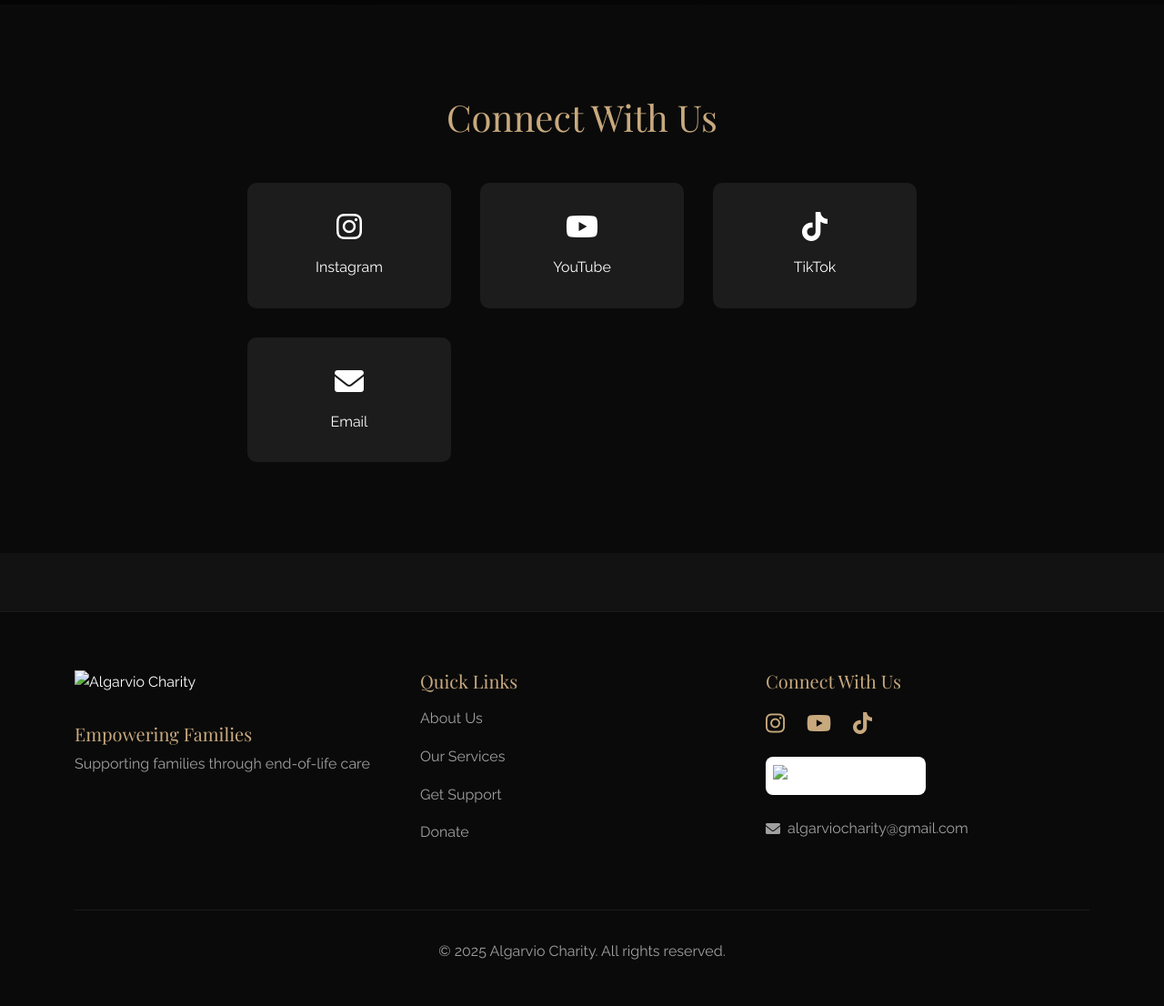
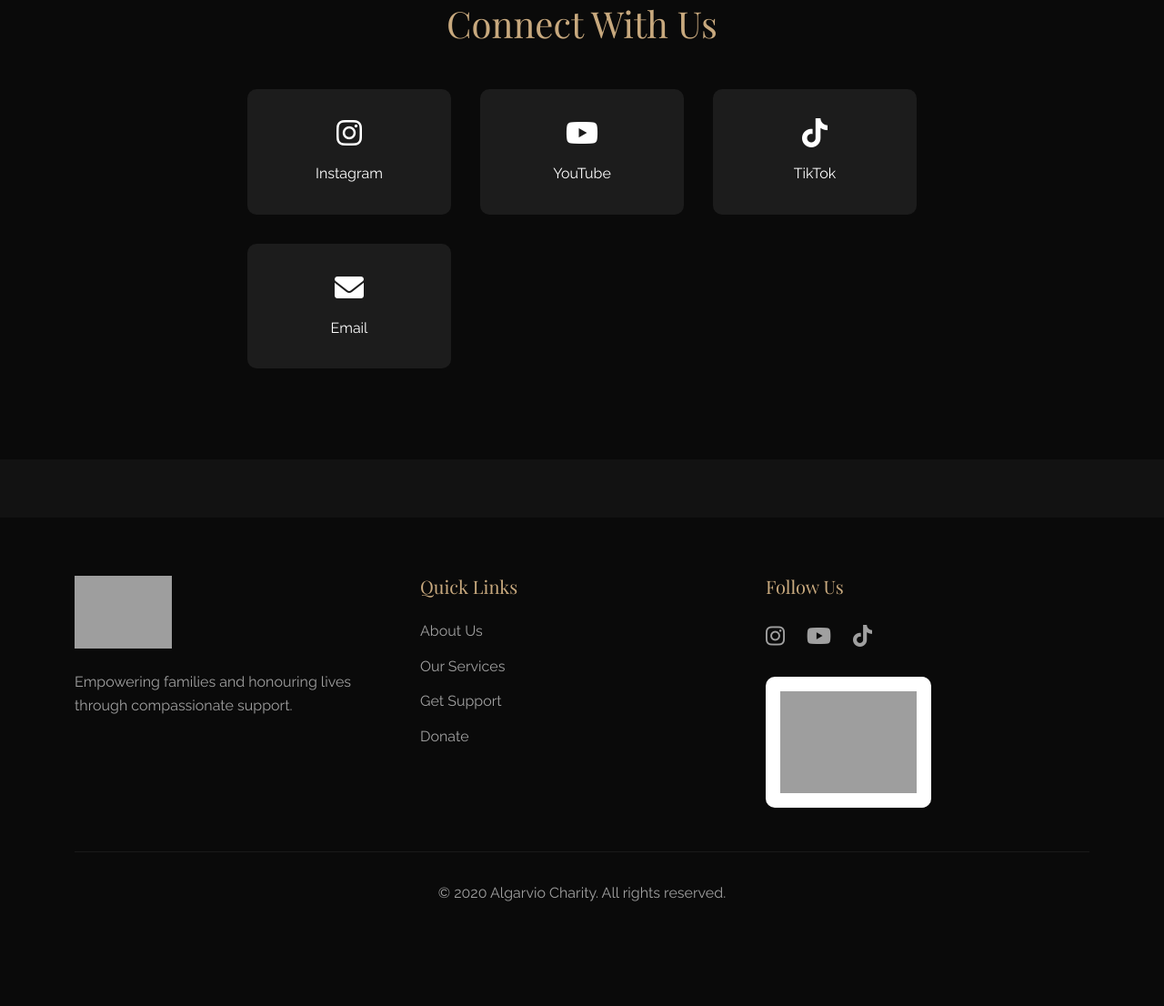
Before and after one commit to nassermendes/algarviocharity-website, a Flask app: template templates/index.html in a window 1280 px wide. Shown: the part 2252-3358 px from the top of the page at 91% size. After the commit the page ends 3243 px from the top, so only its background shows below. Run offline with Flask 3, Linux system fonts and the light colour scheme; the template is opened without the code that fills it: most values are stand-ins (such as "Sample title", 1, 10 or a date in 2020); some libraries are stand-ins or nearby versions; grey boxes are pictures that could not be loaded.

Commit message:
Update templates to use correct logo and QR code images

```diff
--- a/static/css/style.css
+++ b/static/css/style.css
@@ -269,7 +269,7 @@ h1, h2, h3, h4, h5, h6 {
 .navbar {
     background-color: var(--background-darker);
     padding: 1rem 0;
-    border-bottom: 1px solid var(--border-color);
+    transition: all 0.3s ease;
 }
 
 .navbar-brand {
@@ -278,18 +278,21 @@ h1, h2, h3, h4, h5, h6 {
     gap: 1rem;
 }
 
-.brand-text {
-    font-family: 'Playfair Display', serif;
-    font-size: 1.5rem;
-    color: var(--primary-color);
-}
-
-.logo-img {
+.navbar-logo {
+    height: 60px;
+    width: auto;
     transition: transform 0.3s ease;
 }
 
-.logo-img:hover {
+.navbar-brand:hover .navbar-logo {
     transform: scale(1.05);
+}
+
+.navbar-brand span {
+    font-family: 'Playfair Display', serif;
+    font-size: 1.5rem;
+    font-weight: 700;
+    color: var(--primary-color);
 }
 
 .nav-link {
@@ -349,29 +352,41 @@ h1, h2, h3, h4, h5, h6 {
 .footer {
     background-color: var(--background-darker);
     padding: 4rem 0 2rem;
-    border-top: 1px solid var(--border-color);
+    position: relative;
+    z-index: 1;
 }
 
-.footer-brand h5 {
-    color: var(--primary-color);
-    margin-top: 1rem;
+.footer-logo {
+    height: 80px;
+    width: auto;
+    margin-bottom: 1.5rem;
 }
 
-.footer-tagline {
+.footer h5 {
+    color: var(--primary-color);
+    margin-bottom: 1.5rem;
+    font-family: 'Playfair Display', serif;
+}
+
+.footer p {
     color: var(--text-muted);
+    margin-bottom: 1.5rem;
 }
 
 .footer-links {
     list-style: none;
     padding: 0;
+    margin: 0;
+}
+
+.footer-links li {
+    margin-bottom: 0.8rem;
 }
 
 .footer-links a {
     color: var(--text-muted);
     text-decoration: none;
     transition: color 0.3s ease;
-    display: block;
-    padding: 0.5rem 0;
 }
 
 .footer-links a:hover {
@@ -381,47 +396,35 @@ h1, h2, h3, h4, h5, h6 {
 .social-links {
     display: flex;
     gap: 1.5rem;
-    margin-top: 1rem;
+    margin-bottom: 1.5rem;
 }
 
 .social-links a {
-    color: var(--primary-color);
+    color: var(--text-muted);
     font-size: 1.5rem;
     transition: all 0.3s ease;
 }
 
 .social-links a:hover {
-    color: var(--accent-color);
+    color: var(--primary-color);
     transform: translateY(-3px);
 }
 
 .qr-code {
     background: white;
-    padding: 0.5rem;
-    border-radius: 8px;
-    display: inline-block;
+    padding: 1rem;
+    border-radius: 10px;
+    width: fit-content;
+    transition: transform 0.3s ease;
 }
 
-.qr-img {
-    height: 100px;
-    width: auto;
+.qr-code:hover {
+    transform: scale(1.05);
 }
 
-.contact-info {
-    margin-top: 1.5rem;
-}
-
-.contact-info a {
-    color: var(--text-muted);
-    text-decoration: none;
-    display: flex;
-    align-items: center;
-    gap: 0.5rem;
-    transition: color 0.3s ease;
-}
-
-.contact-info a:hover {
-    color: var(--primary-color);
+.qr-code img {
+    max-width: 150px;
+    height: auto;
 }
 
 .footer-bottom {
@@ -429,7 +432,11 @@ h1, h2, h3, h4, h5, h6 {
     padding-top: 2rem;
     border-top: 1px solid var(--border-color);
     text-align: center;
+}
+
+.footer-bottom p {
     color: var(--text-muted);
+    margin: 0;
 }
 
 /* Animations */
--- a/templates/base.html
+++ b/templates/base.html
@@ -6,22 +6,22 @@
     <title>{% block title %}Algarvio Charity{% endblock %} - Empowering Families, Honouring Lives</title>
     <link href="https://cdn.jsdelivr.net/npm/bootstrap@5.3.0/dist/css/bootstrap.min.css" rel="stylesheet">
     <link rel="stylesheet" href="https://cdnjs.cloudflare.com/ajax/libs/font-awesome/6.0.0/css/all.min.css">
-    <link rel="stylesheet" href="https://fonts.googleapis.com/css2?family=Playfair+Display:wght@400;700&family=Raleway:wght@300;400;600&display=swap">
+    <link rel="stylesheet" href="https://fonts.googleapis.com/css2?family=Playfair+Display:wght@400;700;800&family=Raleway:wght@300;400;500;600&display=swap">
     <link rel="stylesheet" href="{{ url_for('static', filename='css/style.css') }}">
     {% block head %}{% endblock %}
 </head>
 <body class="dark-theme">
-    <nav class="navbar navbar-expand-lg navbar-dark">
+    <nav class="navbar navbar-expand-lg navbar-dark fixed-top">
         <div class="container">
             <a class="navbar-brand" href="{{ url_for('main.index') }}">
-                <img src="{{ url_for('static', filename='images/logo.png') }}" alt="Algarvio Charity" height="60" class="logo-img">
-                <span class="brand-text">Algarvio Charity</span>
+                <img src="{{ url_for('static', filename='images/logo4-edited.jpg') }}" alt="Algarvio Charity" class="navbar-logo">
+                <span>Algarvio Charity</span>
             </a>
-            <button class="navbar-toggler" type="button" data-bs-toggle="collapse" data-bs-target="#navbarNav">
+            <button class="navbar-toggler" type="button" data-toggle="collapse" data-target="#navbarNav">
                 <span class="navbar-toggler-icon"></span>
             </button>
             <div class="collapse navbar-collapse" id="navbarNav">
-                <ul class="navbar-nav ms-auto">
+                <ul class="navbar-nav ml-auto">
                     <li class="nav-item">
                         <a class="nav-link" href="{{ url_for('main.index') }}">Home</a>
                     </li>
@@ -35,7 +35,7 @@
                         <a class="nav-link" href="{{ url_for('main.contact') }}">Contact</a>
                     </li>
                     <li class="nav-item">
-                        <a class="nav-link btn btn-primary donate-btn" href="{{ url_for('main.donate') }}">Donate</a>
+                        <a class="nav-link donate-btn" href="{{ url_for('main.donate') }}">Donate</a>
                     </li>
                 </ul>
             </div>
@@ -52,11 +52,8 @@
         <div class="container">
             <div class="row">
                 <div class="col-md-4">
-                    <div class="footer-brand">
-                        <img src="{{ url_for('static', filename='images/logo.png') }}" alt="Algarvio Charity" height="50" class="mb-3">
-                        <h5>Empowering Families</h5>
-                        <p class="footer-tagline">Supporting families through end-of-life care</p>
-                    </div>
+                    <img src="{{ url_for('static', filename='images/logo4-edited.jpg') }}" alt="Algarvio Charity" class="footer-logo">
+                    <p>Empowering families and honouring lives through compassionate support.</p>
                 </div>
                 <div class="col-md-4">
                     <h5>Quick Links</h5>
@@ -68,7 +65,7 @@
                     </ul>
                 </div>
                 <div class="col-md-4">
-                    <h5>Connect With Us</h5>
+                    <h5>Follow Us</h5>
                     <div class="social-links">
                         <a href="https://www.instagram.com/algarviocharity/" target="_blank">
                             <i class="fab fa-instagram"></i>
@@ -81,18 +78,12 @@
                         </a>
                     </div>
                     <div class="qr-code mt-3">
-                        <img src="{{ url_for('static', filename='images/instagram-qr.png') }}" alt="Instagram QR Code" class="qr-img">
-                    </div>
-                    <div class="contact-info">
-                        <a href="mailto:algarviocharity@gmail.com">
-                            <i class="fas fa-envelope"></i>
-                            algarviocharity@gmail.com
-                        </a>
+                        <img src="{{ url_for('static', filename='images/qr-code.jpg') }}" alt="Instagram QR Code" class="img-fluid">
                     </div>
                 </div>
             </div>
             <div class="footer-bottom">
-                <p>&copy; 2025 Algarvio Charity. All rights reserved.</p>
+                <p>&copy; {{ now.year }} Algarvio Charity. All rights reserved.</p>
             </div>
         </div>
     </footer>
--- a/templates/index.html
+++ b/templates/index.html
@@ -7,7 +7,7 @@
     <div class="hero-overlay"></div>
     <div class="container">
         <div class="hero-content text-center">
-            <img src="{{ url_for('static', filename='images/logo.png') }}" alt="Algarvio Charity" class="hero-logo">
+            <img src="{{ url_for('static', filename='images/logo4-edited.jpg') }}" alt="Algarvio Charity" class="hero-logo">
             <h1 class="hero-title">ALGARVIO CHARITY</h1>
             <p class="hero-subtitle">Empowering Families, Honouring Lives</p>
         </div>
```
